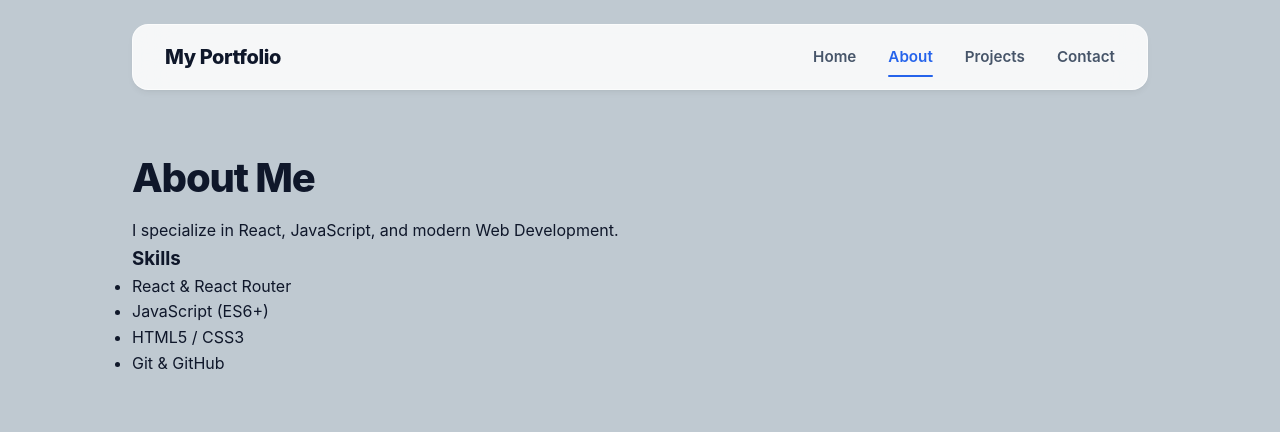
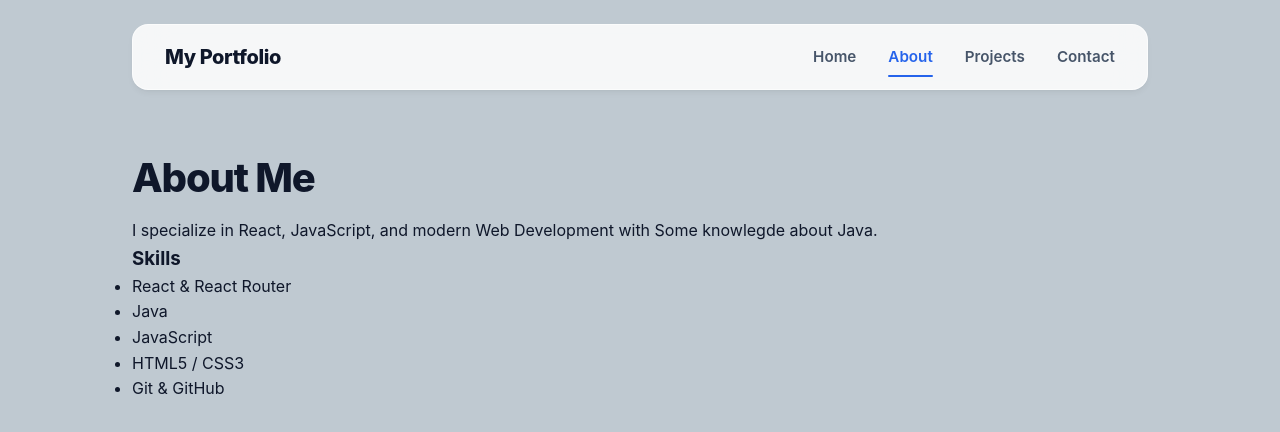
Before and after one commit to vien-hub/my-portfolio-lab3, a React (Vite) app in the folder my-portfolio/: page /about in a window 1280 px wide. Shown: the top 432 px of the page. Built offline with nearby package versions, Linux system fonts and the light colour scheme.

Commit message:
Add some info in about

```diff
--- a/my-portfolio/src/pages/About.jsx
+++ b/my-portfolio/src/pages/About.jsx
@@ -2,11 +2,12 @@
     return (
       <div>
         <h1>About Me</h1>
-        <p>I specialize in React, JavaScript, and modern Web Development.</p>
+        <p>I specialize in React, JavaScript, and modern Web Development with Some knowlegde about Java.</p>
         <h3>Skills</h3>
         <ul>
           <li>React & React Router</li>
-          <li>JavaScript (ES6+)</li>
+          <li>Java</li>
+          <li>JavaScript </li>
           <li>HTML5 / CSS3</li>
           <li>Git & GitHub</li>
         </ul>
```
